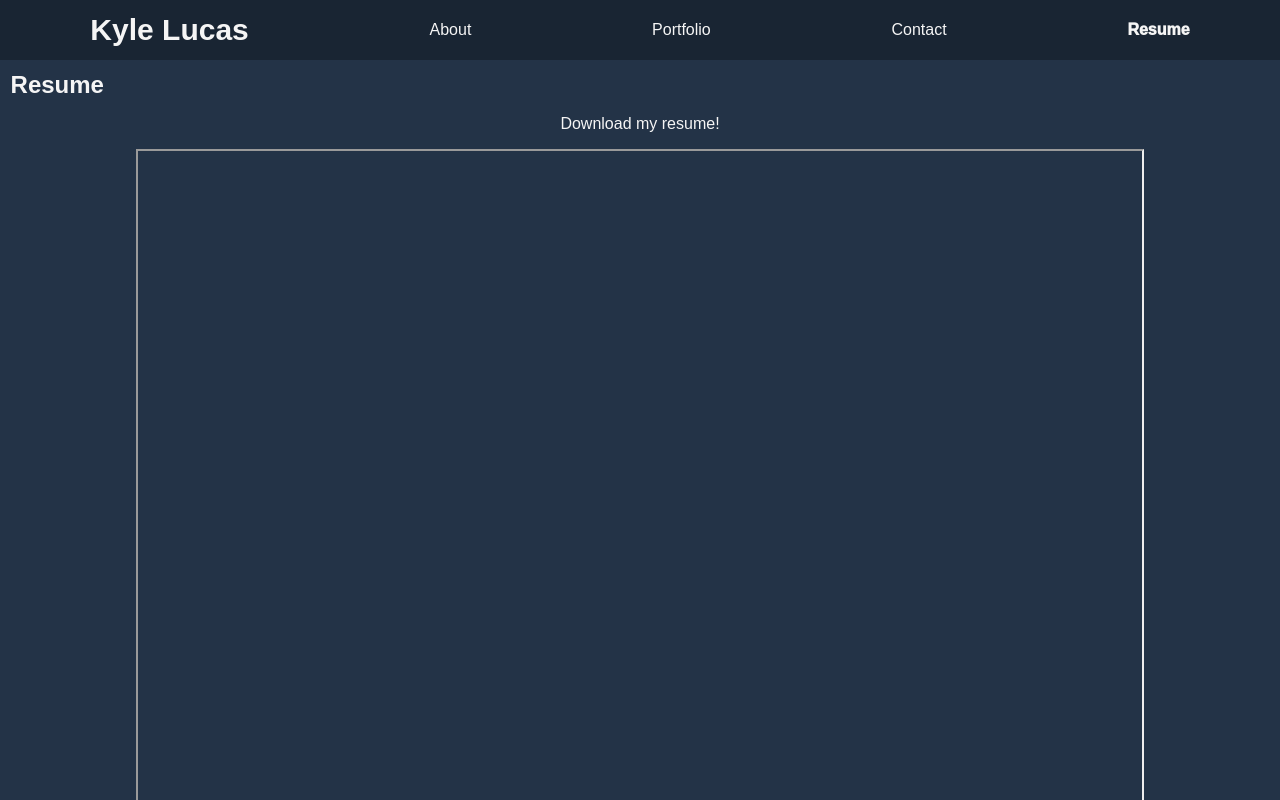
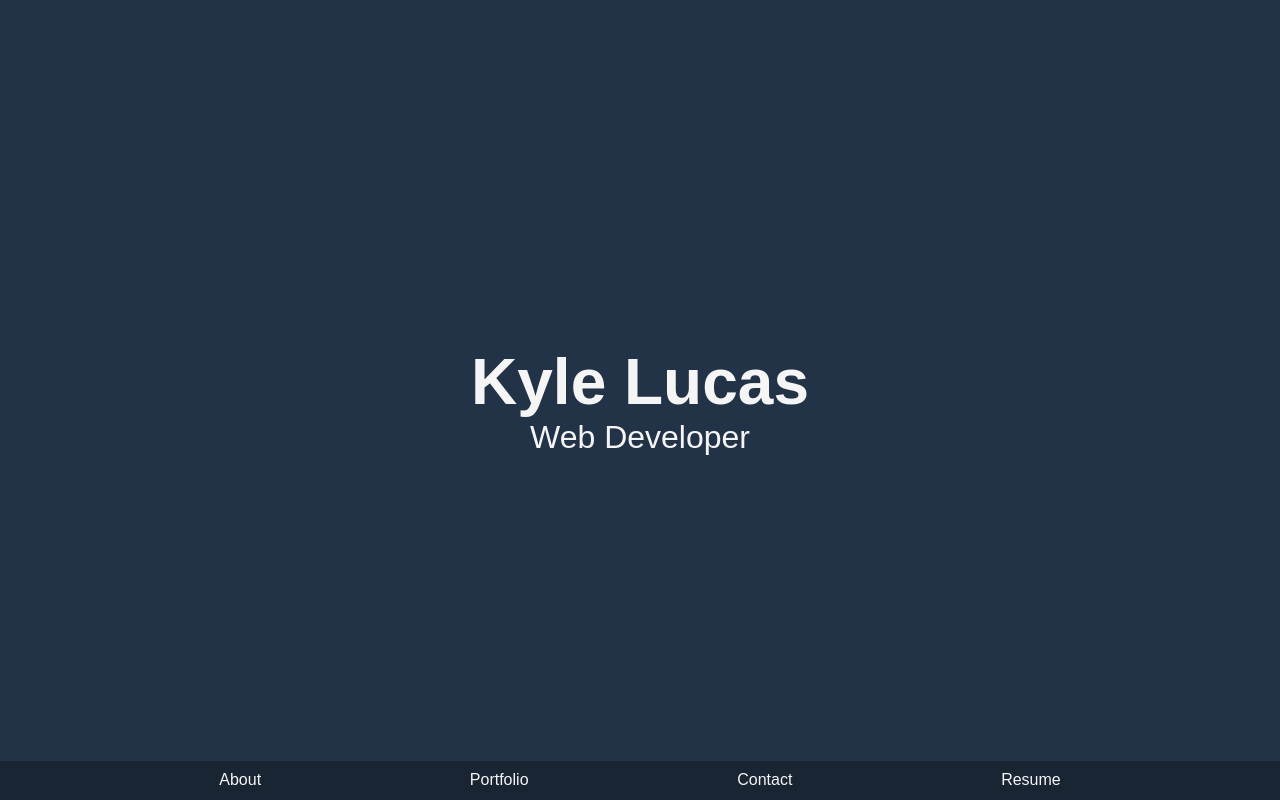
Before and after one commit to kwlucas/Portfolio-Kyle-Lucas, a React (Create React App) app in the folder client/: page /Portfolio-Kyle-Lucas/resume in a window 1280 px wide. Shown: the top 800 px of the page. Built offline with nearby package versions, Linux system fonts and the light colour scheme.

Commit message:
Reverted to directory rather than routes

```diff
--- a/client/src/App.js
+++ b/client/src/App.js
@@ -1,22 +1,15 @@
 import React from 'react';
 import './App.css';
 import { DirectoryProvider } from './utils/DirectoryContext';
-import { BrowserRouter as Router, Routes, Route } from "react-router-dom";
+// import { BrowserRouter as Router, Routes, Route } from "react-router-dom";
 import Header from './components/Header';
-// import Content from './components/Content';
+import Content from './components/Content';
 import Footer from './components/Footer';
-import About from './pages/About';
-import Contact from './pages/Contact';
-import Portfolio from './pages/Portfolio';
-import Resume from './pages/Resume';
-
-
-
-function App() {
-  return (
-    <Router>
-      <DirectoryProvider>
-        <Header />
+// import About from './pages/About';
+// import Contact from './pages/Contact';
+// import Portfolio from './pages/Portfolio';
+// import Resume from './pages/Resume';
+  {/* <Router>
         <Routes>
           <Route path='/Portfolio-Kyle-Lucas/' element={<></>} />
           <Route path='/Portfolio-Kyle-Lucas/about' element={<About />} />
@@ -24,9 +17,16 @@ function App() {
           <Route path='/Portfolio-Kyle-Lucas/portfolio' element={<Portfolio />} />
           <Route path='/Portfolio-Kyle-Lucas/resume' element={<Resume />} />
         </Routes>
+      </Router> */}
+
+
+function App() {
+  return (
+      <DirectoryProvider>
+        <Header />
+        <Content />
         <Footer />
       </DirectoryProvider>
-    </Router>
   );
 }
 
--- a/client/src/components/Header.js
+++ b/client/src/components/Header.js
@@ -1,13 +1,13 @@
 import React/* , { useEffect, useState } */ from 'react';
-// import { useDirectory } from '../utils/DirectoryContext';
-import { useLocation, NavLink } from 'react-router-dom';
+import { useDirectory } from '../utils/DirectoryContext';
+// import { useLocation, NavLink } from 'react-router-dom';
 import Navigation from './Navigation';
 // import anime from 'animejs';
 
 export default function Header() {
 
-  // const { currentDirectory, changeDirectory } = useDirectory();
-  const currentDirectory = useLocation().pathname;
+  const { currentDirectory, changeDirectory } = useDirectory();
+  // const currentDirectory = useLocation().pathname;
   /* const [size, setSize] = useState({
     width: document.body.clientWidth,
     height: document.body.clientHeight
@@ -66,20 +66,24 @@ export default function Header() {
     return <div key={index} className='tile' onClick={handleMouseEnter}></div>;
   }); */
 
-  // function nameClick() {
-  //   if (currentDirectory !== 'Home') {
-  //     changeDirectory('Home');
-  //   }
-  // }
 
+
+  function nameClick() {
+      if (currentDirectory !== 'Home') {
+          changeDirectory('Home');
+        }
+      }
+
+      // <h1><NavLink to='/Portfolio-Kyle-Lucas/'>Kyle Lucas</NavLink></h1>
+    // {currentDirectory === '/' || currentDirectory === '/Portfolio-Kyle-Lucas/' ? <nav><Navigation /></nav> : <Navigation />}
   return (
-    <header className={currentDirectory === '/' || currentDirectory === '/Portfolio-Kyle-Lucas/' ? 'banner' : 'navbar'}>
+    <header className={currentDirectory === 'Home' ? 'banner' : 'navbar'}>
       {/* currentDirectory === 'Home' ? <div id='bannerGrid'>{createTiles}</div> : <></> */}
       <div id='nameDisplay'>
-        <h1><NavLink to='/Portfolio-Kyle-Lucas/'>Kyle Lucas</NavLink></h1>
+        <h1 onClick={nameClick}>Kyle Lucas</h1>
         <div>Web Developer</div>
       </div>
-      {currentDirectory === '/' || currentDirectory === '/Portfolio-Kyle-Lucas/' ? <nav><Navigation /></nav> : <Navigation />}
+      {currentDirectory === 'Home' ? <nav><Navigation /></nav> : <Navigation />}
     </header>
   );
 }
--- a/client/src/components/Navigation.js
+++ b/client/src/components/Navigation.js
@@ -1,22 +1,23 @@
 import React from 'react';
 // Import our custom hook.
 import { useDirectory } from '../utils/DirectoryContext';
-import { NavLink } from "react-router-dom";
+// import { NavLink } from "react-router-dom";
 
 // Make our ThemeComponent the default export from this file
 export default function Navigation() {
   // Pluck values from our ThemeContext by invoking our useDirectory hook
-  const { directories } = useDirectory();
+  const { changeDirectory, currentDirectory, directories } = useDirectory();
 
-  // <div key={directory} className={currentDirectory === directory ? 'tab selected' : 'tab'} onClick={() => changeDirectory(`${directory}`)}>
-  //         {directory}
+
+  // <div key={index} className='tab'>
+  //         <NavLink to={`/Portfolio-Kyle-Lucas/${directory}`}>{directory}</NavLink>
   //       </div>
   return (
     <>
       {directories.map((directory, index) => (
-        <div key={index} className='tab'>
-          <NavLink to={`/Portfolio-Kyle-Lucas/${directory}`}>{directory}</NavLink>
-        </div>
+        <div key={directory} className={currentDirectory === directory ? 'tab active' : 'tab'} onClick={() => changeDirectory(`${directory}`)}>
+        {directory}
+      </div>
       ))}
     </>
   );
```
